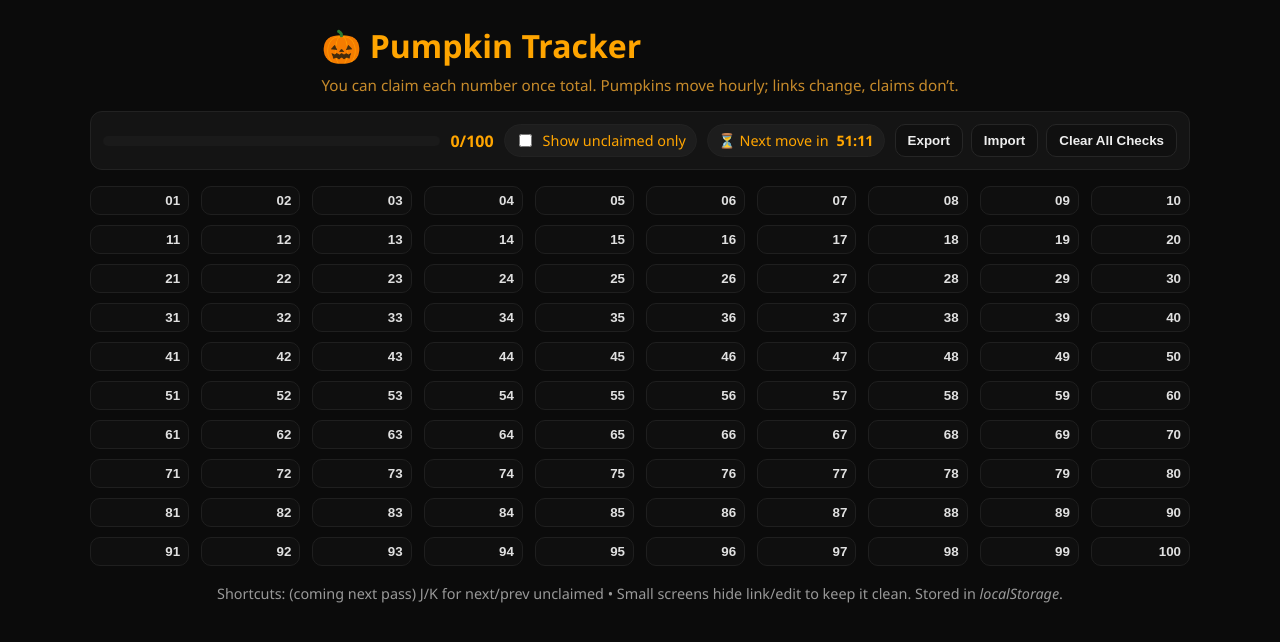
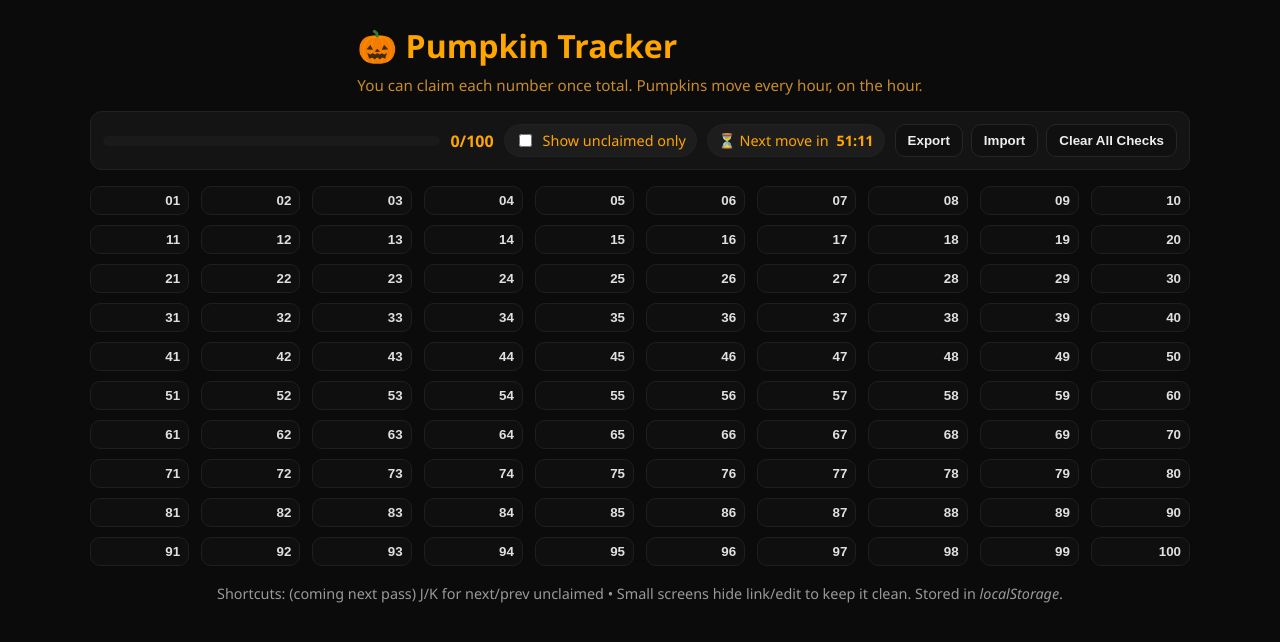
Before and after one commit to RadicalZephyr/wplace-pumpkin-bingo, a React (Vite) app: page / in a window 1280 px wide. Shown: the top 642 px of the page. Built offline with nearby package versions, Linux system fonts and the light colour scheme.

Commit message:
Simplify explanation blurb

```diff
--- a/src/App.tsx
+++ b/src/App.tsx
@@ -163,8 +163,8 @@ export default function App() {
       <header>
         <h1>🎃 Pumpkin Tracker</h1>
         <p className="sub">
-          You can claim each number once total. Pumpkins move hourly; links
-          change, claims don’t.
+          You can claim each number once total. Pumpkins move every hour, on the
+          hour.
         </p>
       </header>
 
```
